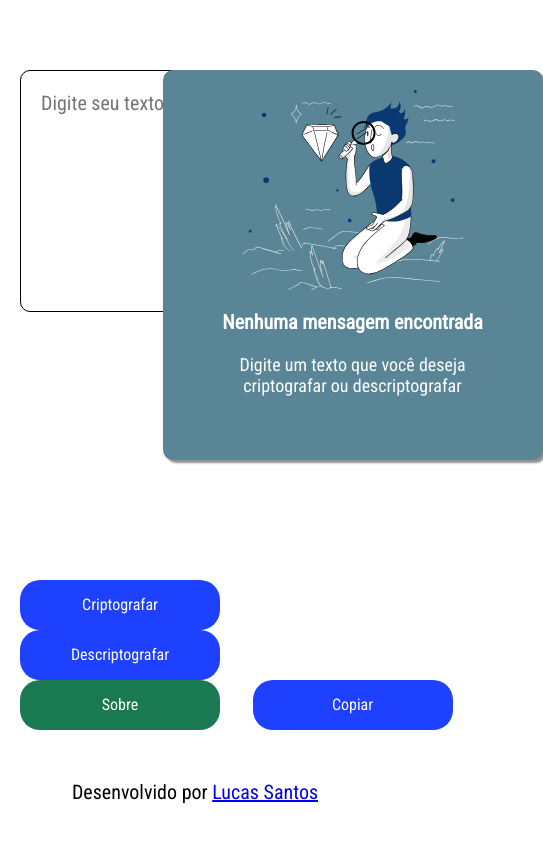
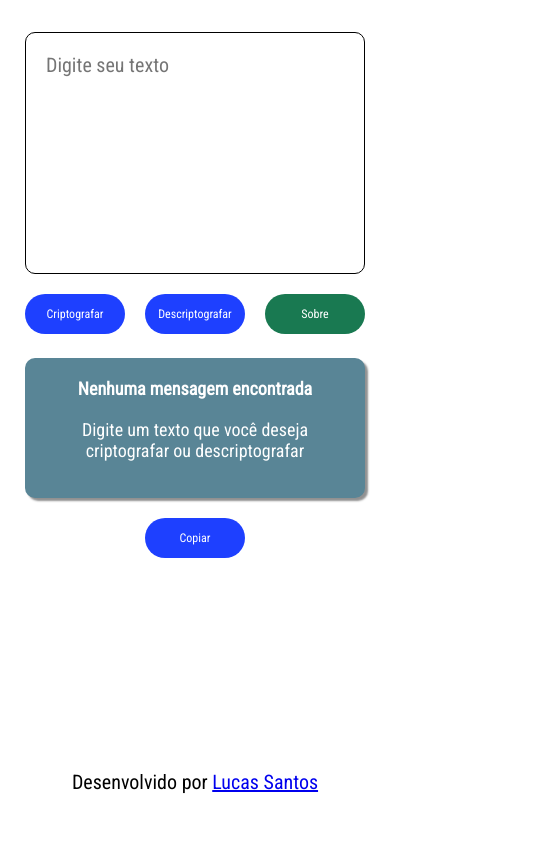
Before and after one commit to DEV-LUK4Z/decodificador_de_texto, a plain HTML site: page index.html in a window 390 px wide. Shown: the whole page, 543 px wide, since content can reach past the window. Drawn offline with Linux system fonts and the light colour scheme.

Commit message:
configurando a responsividade

```diff
--- a/assets/css/main.css
+++ b/assets/css/main.css
@@ -100,3 +100,77 @@ button:hover{
     text-align: center;
     font-size: 18px;
 }
+
+
+
+@media screen and (max-width: 800px){
+    main{
+        flex-direction: column;
+        align-items: center;
+    }
+
+    section{
+        width: 80vw;
+        padding: 2px;
+        margin: 10px 0;
+    }
+
+    footer > p{
+        margin-top: 10px;
+    }
+
+    button{
+        width: 150px;
+        height: 40px;
+    }
+
+    .lado_esquerdo > textarea{
+        margin: 1rem 0;
+    }
+
+    .lado_esquerdo > div{
+        display: flex;
+        justify-content: center;
+        gap: 20px;
+    }
+
+    .lado_direito > .resultado{
+        width: 24rem;
+        height: 100px;
+
+        margin-top: 0;
+        margin-bottom: 1rem;
+
+        align-content: center;
+    }
+
+    .lado_direito > .resultado > img{
+        display: none;
+    }
+}
+
+@media screen and (max-width: 400px){
+
+    main{
+        flex-direction: column;
+        align-items: center;
+        width: auto;
+    }
+
+    section{
+        width: auto;
+    }
+
+    button{
+        width: 5rem;
+        font-size: 12px;
+    }
+
+    .lado_direito > .resultado{
+        width: 13rem;
+    }
+
+    .lado_direito > .resultado h4{
+        font-size: 18px;
+    }
+}
```
